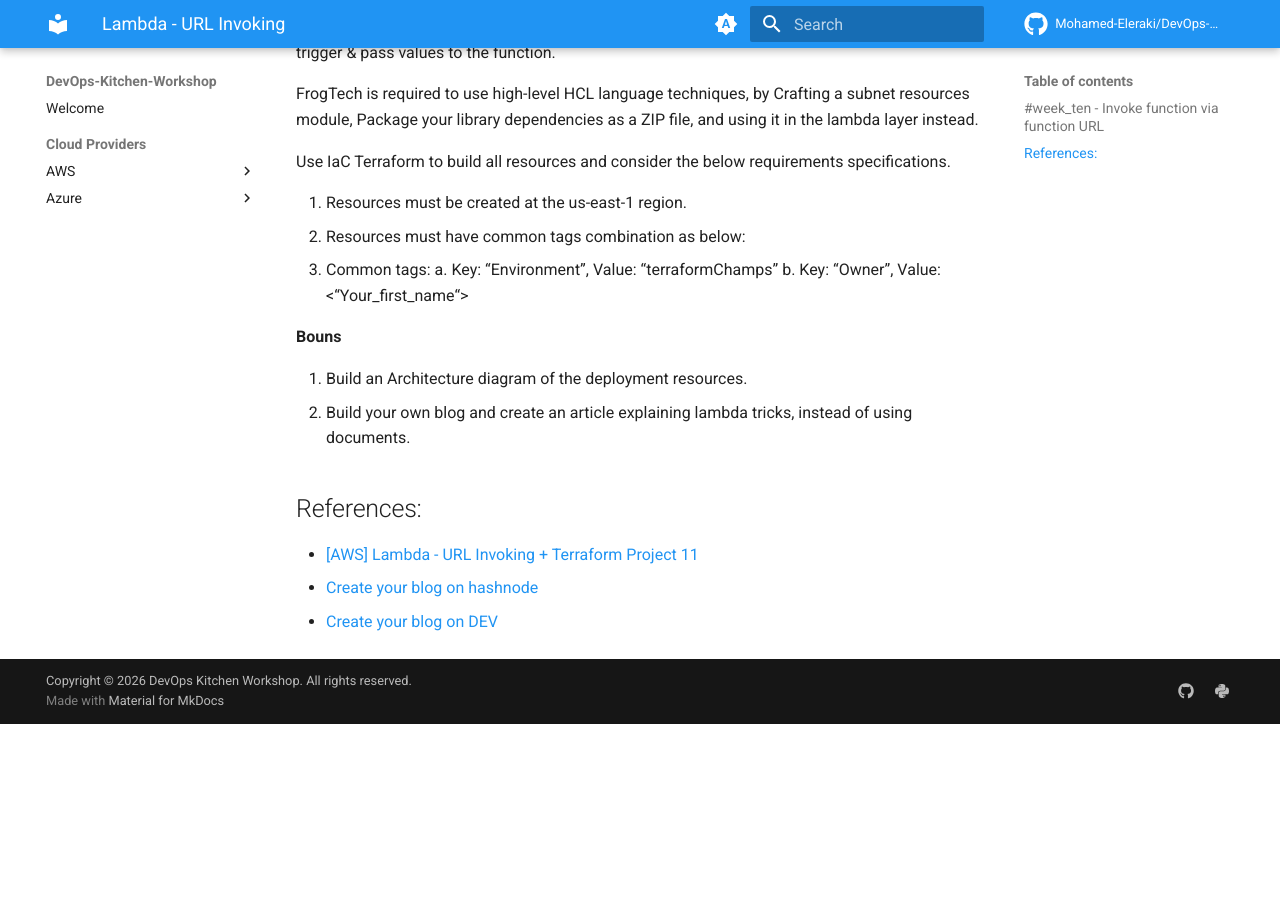
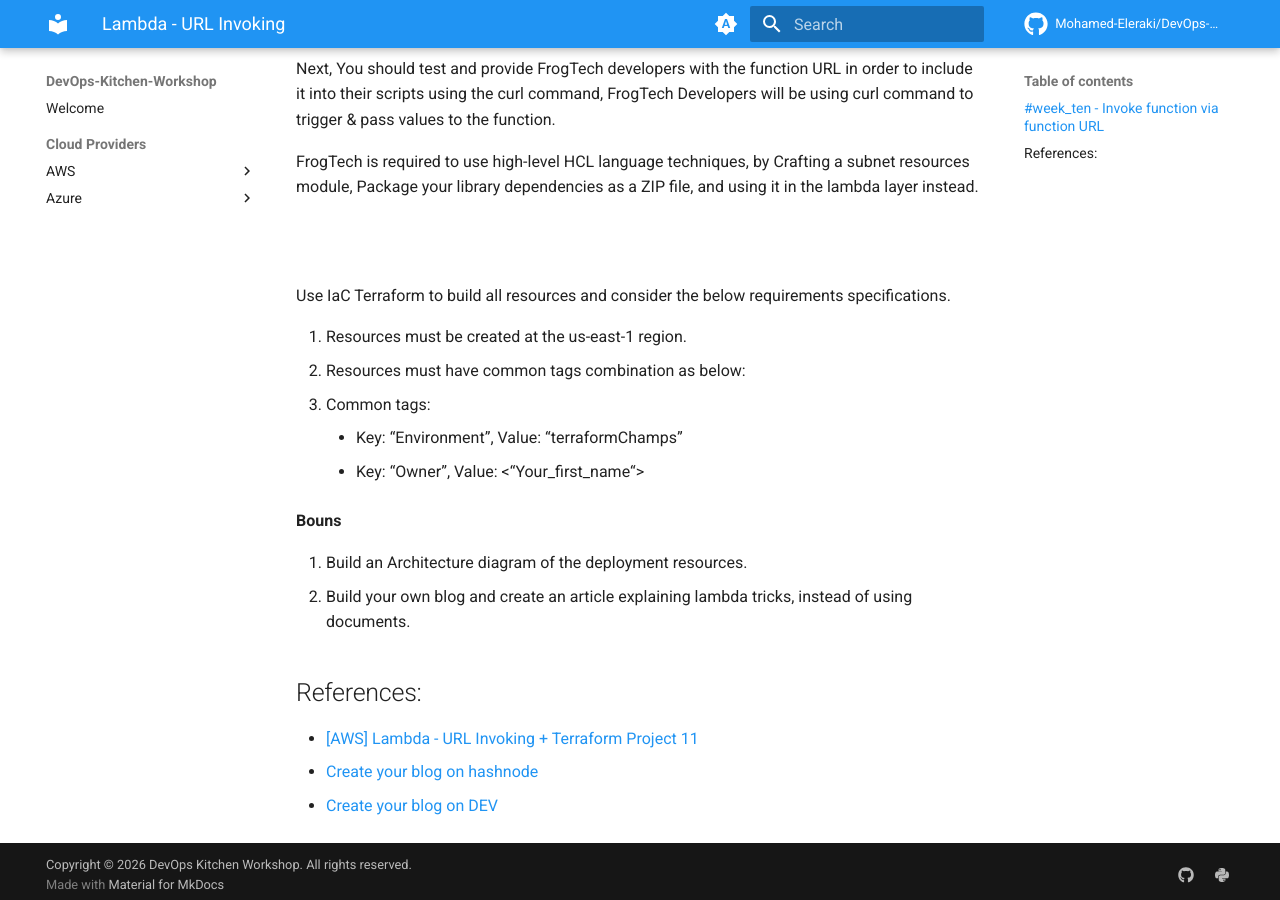
Before and after one commit to Mohamed-Eleraki/DevOps-Kitchen-Workshop, an MkDocs documentation site: the page built from docs/aws/lambda-url-invoking.md, in a window 1280 px wide and 900 px high, scrolled down 578 px. Built offline with MkDocs 1.6.1 and Material for MkDocs 9.7.7, drawn with Linux system fonts in a browser that asks for light colours; comment, search, counter and statistics services are not loaded; the version menu is left out; before the commit the page ends 1302 px from its top, so only the background shows below that.

Commit message:
fix: space problem

```diff
--- a/docs/aws/lambda-url-invoking.md
+++ b/docs/aws/lambda-url-invoking.md
@@ -1,8 +1,9 @@
 # Lambda - URL Invoking
 
 ## #week_ten - Invoke function via function URL
+<br>
 
-**_duration: 1 week_**
+**_duration: 1 week_**<br><br>
 
 ForgTech company wanna test your ability to type down a clean code by Deploying the structure of resources. This will help you to build a
 good reputation.
@@ -21,13 +22,16 @@
 FrogTech is required to use high-level HCL language techniques, by Crafting a subnet resources module, Package your library
 dependencies as a ZIP file, and using it in the lambda layer instead.
 
+<br>
+<br>
+
 Use IaC Terraform to build all resources and consider the below requirements specifications.
 
 1. Resources must be created at the us-east-1 region.
 2. Resources must have common tags combination as below:
 3. Common tags:
-    a. Key: “Environment”, Value: “terraformChamps”
-    b. Key: “Owner”, Value: <“Your_first_name“>
+    - Key: “Environment”, Value: “terraformChamps”
+    - Key: “Owner”, Value: <“Your_first_name“>
 
 **Bouns**
 
```
